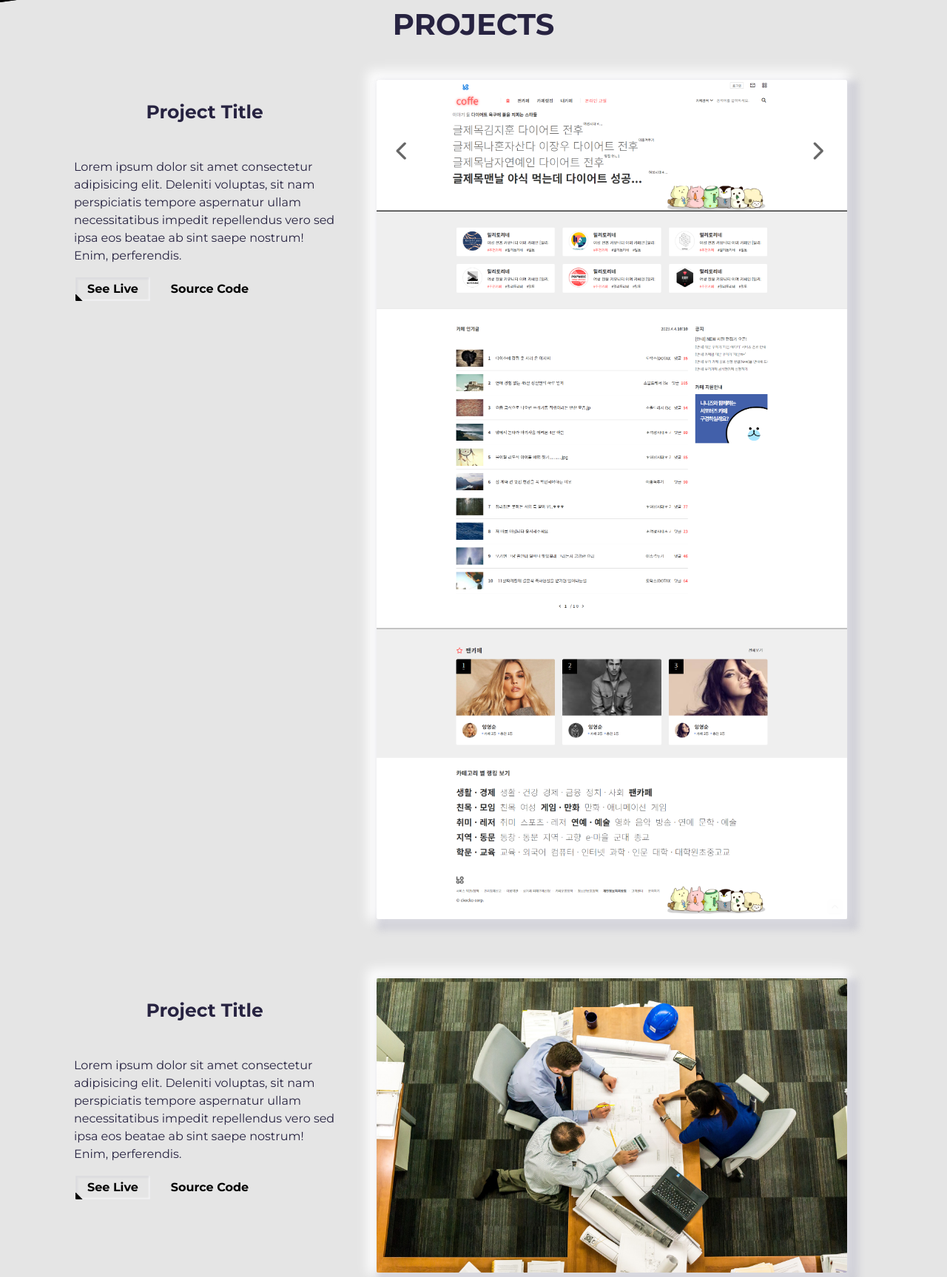
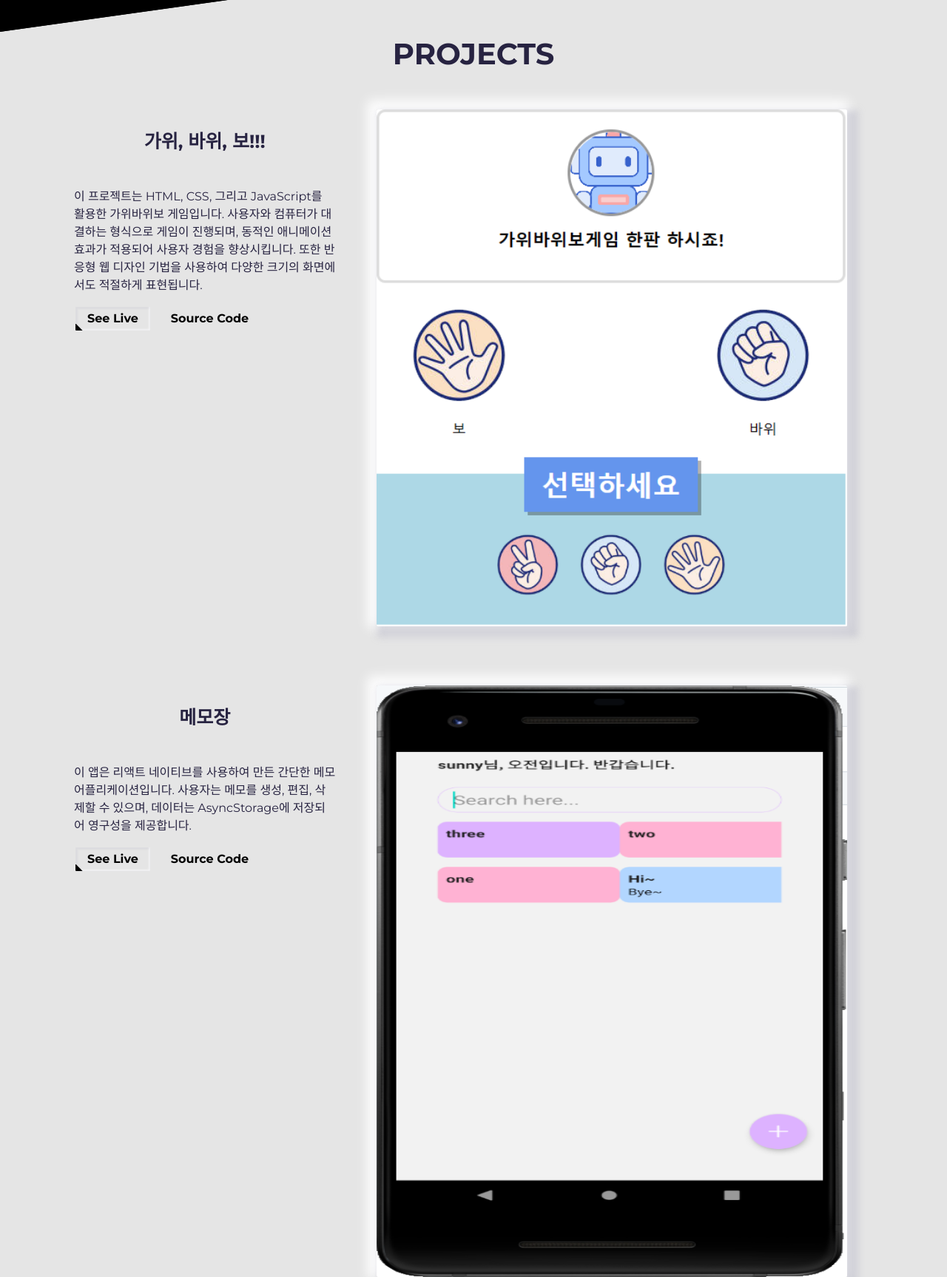
Before and after one commit to HyungYoon-Choi/HyungYoon-Choi.github.io, a plain HTML site: page index.html in a window 1280 px wide. Shown: the part 1650-3377 px from the top of the page at 74% size. Drawn offline with nearby package versions, Linux system fonts and the light colour scheme.

Commit message:
프로젝트 부분 수정

```diff
--- a/index.html
+++ b/index.html
@@ -118,6 +118,10 @@
               <i class="icon-profile fas fa-map-marker-alt"></i>
               경기도 김포시 양촌읍
             </li>
+            <li>
+              <i class="icon-profile fas fa-phone"></i>
+              010-3177-3833
+            </li>
           </ul>
           <h3>Skills</h3>
           <ul class="about-wrapper__info-skills">
@@ -143,26 +147,26 @@
         <h2 class="section-title dark-blue-text">Projects</h2>
 
         <!-- Each .row is a project -->
-        <article class="row">
+        <article class="row" id="project1">
           <div class="project-wrapper__text">
-            <h3 class="project-wrapper__text-title">Project Title</h3>
+            <h3 class="project-wrapper__text-title">가위, 바위, 보!!!</h3>
             <p class="project-wrapper__text-info">
-              Lorem ipsum dolor sit amet consectetur adipisicing elit. Deleniti voluptas, sit
-              nam perspiciatis tempore aspernatur ullam necessitatibus impedit repellendus
-              vero sed ipsa eos beatae ab sint saepe nostrum! Enim, perferendis.
+              이 프로젝트는 HTML, CSS, 그리고 JavaScript를 활용한 가위바위보 게임입니다. 사용자와 컴퓨터가 대결하는 형식으로 게임이 진행되며, 동적인 애니메이션 효과가 적용되어 사용자
+              경험을 향상시킵니다.
+              또한 반응형 웹 디자인 기법을 사용하여 다양한 크기의 화면에서도 적절하게 표현됩니다.
             </p>
             <div class="project-wrapper__text-btns">
               <a href="http://127.0.0.1:5501/index.html" target="_blank" rel="noopener noreferrer"
                 class="cta-btn cta-btn--hero cta-btn--projects">See Live</a>
-              <a href="https://github.com/HyungYoon-Choi/cafe_work.git" target="_blank"
+              <a href="https://github.com/HyungYoon-Choi/rspgame.git" target="_blank"
                 class="cta-btn text-color-main">Source Code</a>
             </div>
           </div>
 
           <div class="project-wrapper__image">
-            <a href="#" target="_blank" rel="noopener noreferrer">
+            <a href="#project1" rel="noopener noreferrer">
               <div class="thumbnail rounded">
-                <img src="assets/cafe.png" class="img-fluid" alt="Project Image" width="1366" height="767" />
+                <img src="assets/rsp.PNG" class="img-fluid" alt="Project Image" width="1366" height="767" />
               </div>
             </a>
           </div>
@@ -170,25 +174,26 @@
         <!-- /END Project -->
 
         <!-- Each .row is a project -->
-        <article class="row">
+        <article class="row" id="project2">
           <div class="project-wrapper__text">
-            <h3 class="project-wrapper__text-title">Project Title</h3>
+            <h3 class="project-wrapper__text-title">메모장</h3>
             <p class="project-wrapper__text-info">
-              Lorem ipsum dolor sit amet consectetur adipisicing elit. Deleniti voluptas, sit
-              nam perspiciatis tempore aspernatur ullam necessitatibus impedit repellendus
-              vero sed ipsa eos beatae ab sint saepe nostrum! Enim, perferendis.
+              이 앱은 리액트 네이티브를 사용하여 만든 간단한 메모 어플리케이션입니다.
+              사용자는 메모를 생성, 편집, 삭제할 수 있으며, 데이터는 AsyncStorage에 저장되어 영구성을 제공합니다.
             </p>
             <div class="project-wrapper__text-btns">
               <a href="#" target="_blank" rel="noopener noreferrer" class="cta-btn cta-btn--hero cta-btn--projects">See
                 Live</a>
-              <a href="#" target="_blank" class="cta-btn text-color-main">Source Code</a>
+              <a href="https://github.com/HyungYoon-Choi/mymemo.git" target="_blank"
+                class="cta-btn text-color-main">Source Code</a>
             </div>
           </div>
 
           <div class="project-wrapper__image">
-            <a href="#" target="_blank" rel="noopener noreferrer">
+            <a href="#project2" rel="noopener noreferrer">
               <div class="thumbnail rounded">
-                <img src="assets/project.jpg" class="img-fluid" alt="Project Image" width="1366" height="767" />
+                <img src="assets/todolist.PNG" class="img-fluid notepad" alt="Project Image" width="1366"
+                  height="767" />
               </div>
             </a>
           </div>
--- a/style/sections/_projects.scss
+++ b/style/sections/_projects.scss
@@ -3,34 +3,44 @@
   color: $dark-blue-text;
   margin-top: -15rem;
   padding-top: 15rem;
+
   @include respond(tab-land) {
     margin-top: 0;
     padding-top: 5rem;
   }
+
   @include respond(phone) {
     padding-bottom: 1px;
   }
+
   .project-wrapper {
     margin-bottom: 15rem;
+
     @include respond(phone) {
       margin-bottom: 0rem;
     }
+
     .row {
       margin: 0;
       margin-bottom: 8rem;
+
       @include respond(phone) {
         margin-bottom: 4rem;
       }
     }
+
     &__text {
       width: 100%;
       text-align: left;
+
       @include respond(tab-land) {
         margin-bottom: 4.8rem;
       }
+
       @include respond(phone) {
         margin-bottom: 2.5rem;
       }
+
       &-title {
         font-weight: bold;
         margin-bottom: 1.8rem;
@@ -61,6 +71,7 @@
         width: 100%;
         margin: 0;
       }
+
       & .thumbnail {
         border: none;
         box-shadow: 8px 8px 9px 7px rgba(174, 174, 192, 0.4),
@@ -72,6 +83,11 @@
           vertical-align: middle;
           border-radius: 2px;
         }
+
+        .img-fluid.notepad {
+          max-height: 800px;
+        }
+
         @include respond(phone) {
           box-shadow: none;
           border: 1px solid #d2d2d2;
```
Also changed, not shown: assets/cafe.png (deleted), assets/rsp.PNG (added), assets/todolist.PNG (added), css/main.css.
